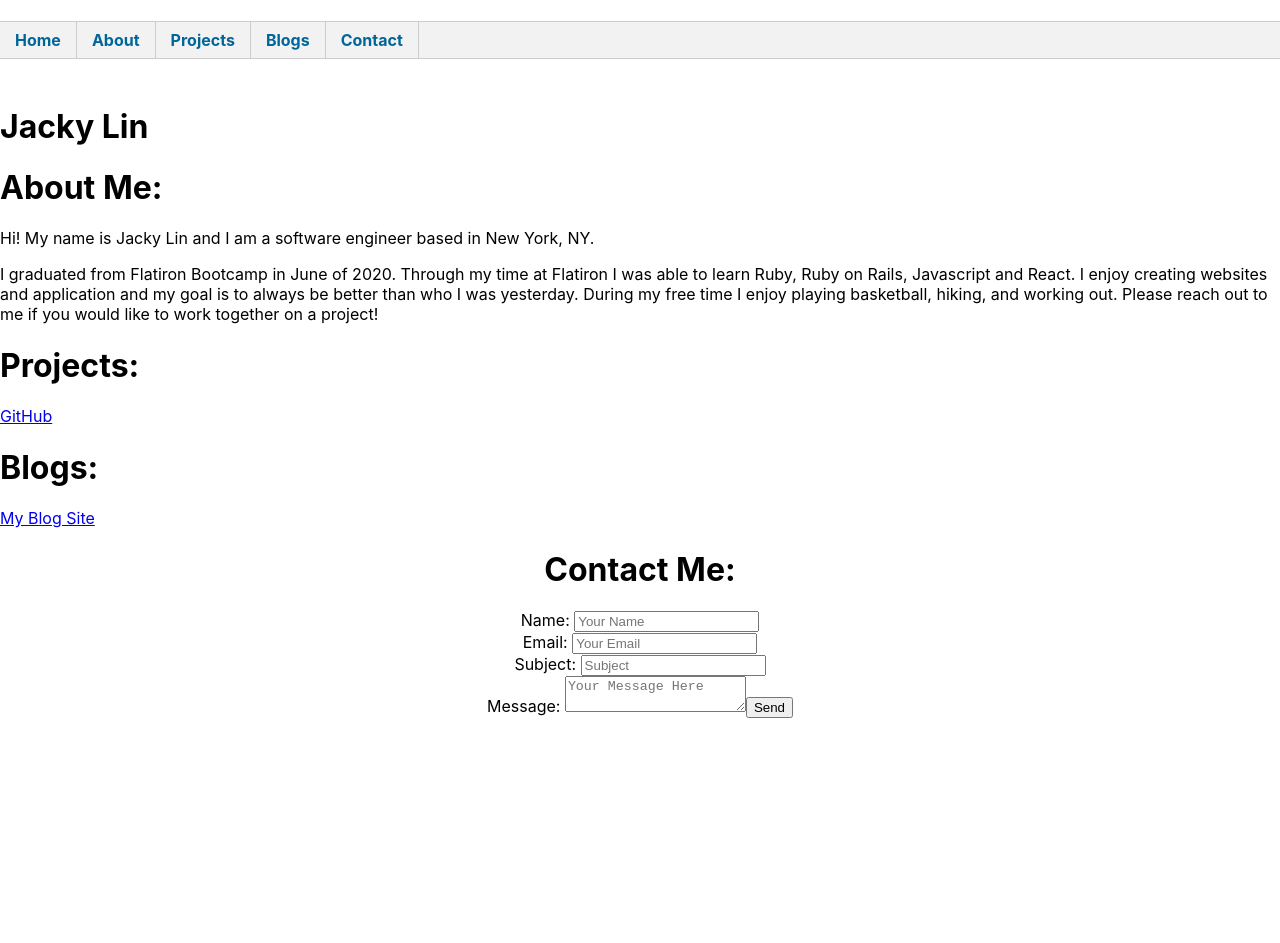
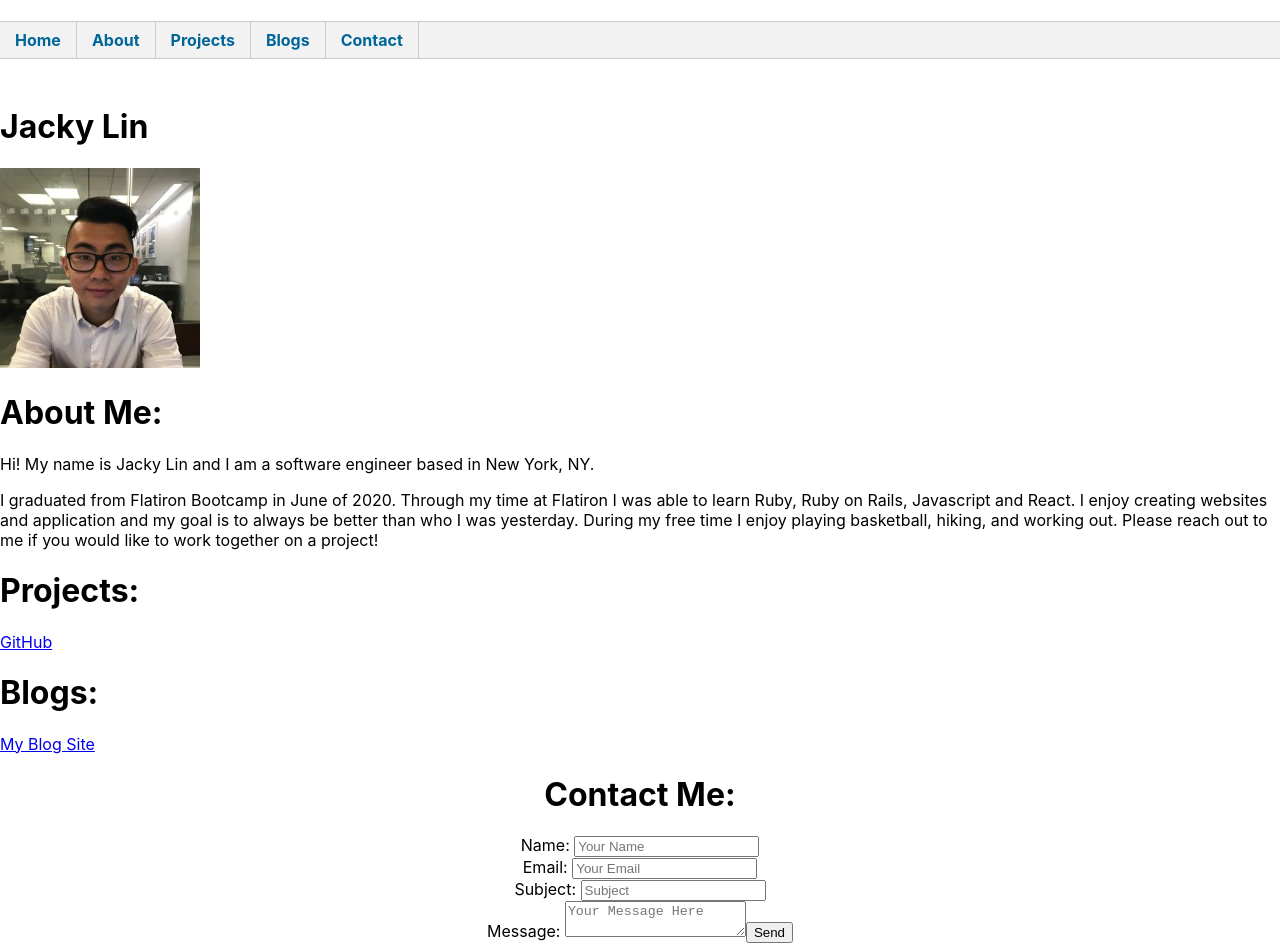
Before and after one commit to JackyLin2/JackyLinPortfolio, a React (Create React App) app in the folder portfolio/: page / in a window 1280 px wide. Before the commit the page ends 800 px from the top, so only its background shows below. Built offline with nearby package versions, Linux system fonts and the light colour scheme.

Commit message:
Profile Page

```diff
--- a/portfolio/src/App.js
+++ b/portfolio/src/App.js
@@ -5,6 +5,7 @@ import About from './Components/About'
 import Blogs from './Components/Blogs'
 import Contact from './Components/Contact'
 import Projects from './Components/Projects'
+import Profile from './images/Profile.jpeg'
 
 
 
@@ -13,6 +14,7 @@ function App() {
     <div >
       <NavBar/>
          <h1>Jacky Lin</h1>
+         <img  className='Profile' src={Profile} alt={"Me"}/>
         <About/>
         <Projects/>
         <Blogs/>
```
Also changed, not shown: portfolio/src/images/Profile.jpeg (added), portfolio/src/logo.svg (deleted).
